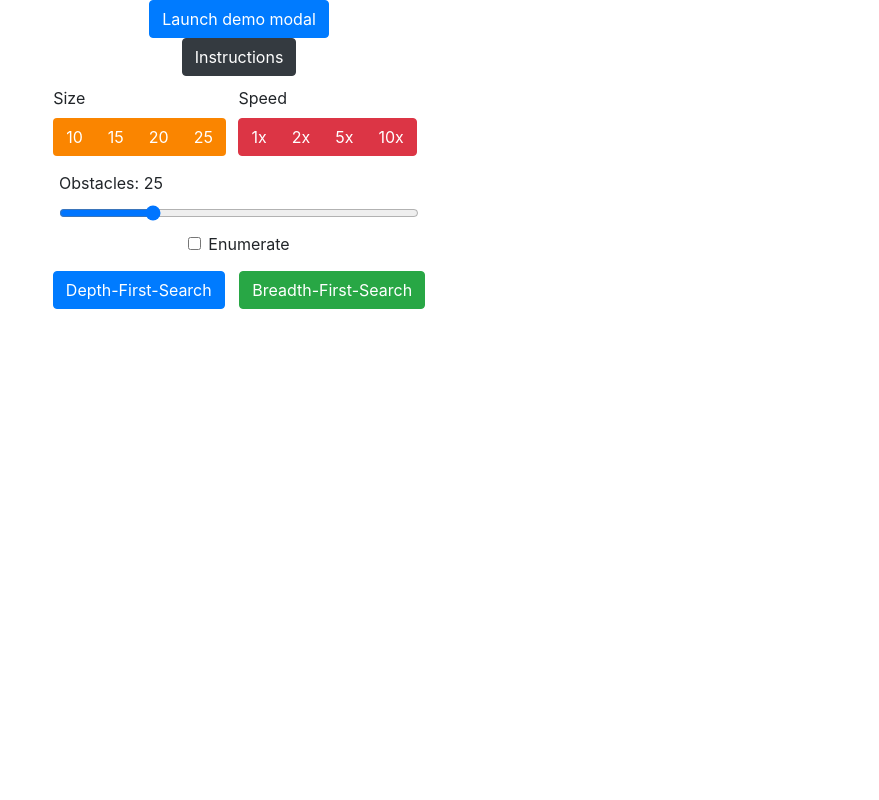
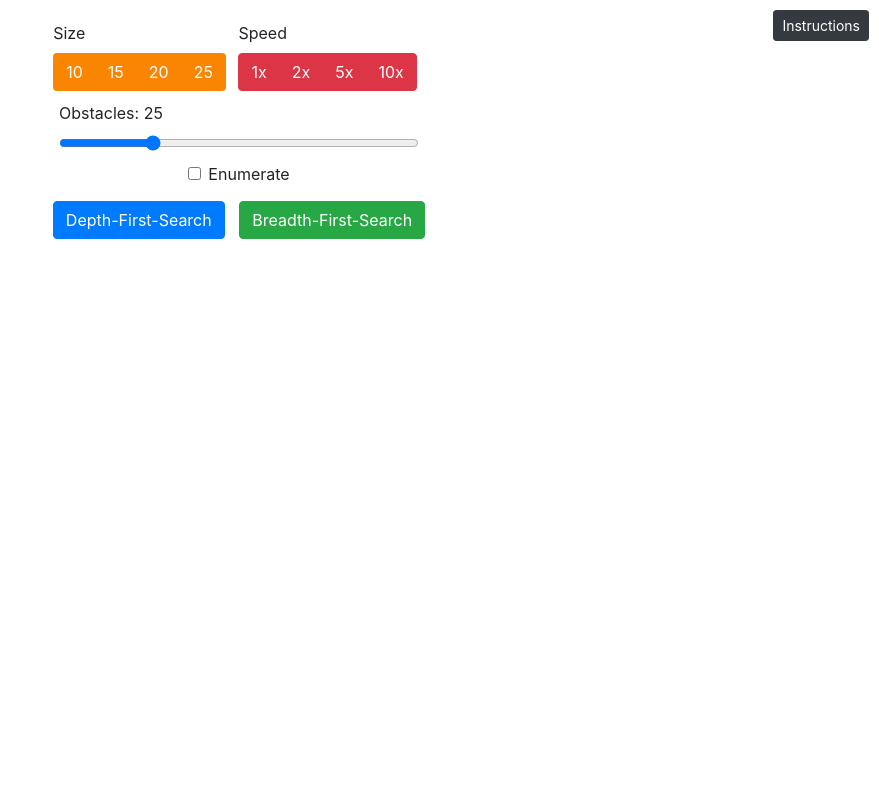
Before and after one commit to echoaj/MazeSolver, a PHP site: page / in a window 1280 px wide. Shown: the whole page, without its empty margins (401-1280 px from the left). Run offline with PHP 8.4, Linux system fonts and the light colour scheme; some libraries are stand-ins or nearby versions; some web fonts are replaced.

Commit message:
Completed instructions modal

```diff
--- a/home.html
+++ b/home.html
@@ -81,39 +81,42 @@
     </div>
 
 
-    <div class="app-container">
-        <!-- Button trigger modal -->
-        <button type="button" class="btn btn-primary" data-toggle="modal" data-target="#exampleModal">
-            Launch demo modal
-        </button>
 
-        <!-- Modal -->
-        <div class="modal fade" id="exampleModal" tabindex="-1" role="dialog" aria-labelledby="exampleModalLabel"
-            aria-hidden="true">
-            <div class="modal-dialog" role="document">
-                <div class="modal-content">
-                    <div class="modal-header">
-                        <h5 class="modal-title" id="exampleModalLabel">Modal title</h5>
-                        <button type="button" class="close" data-dismiss="modal" aria-label="Close">
-                            <span aria-hidden="true">&times;</span>
-                        </button>
-                    </div>
-                    <div class="modal-body">
-                        <h5>1) pick a size</h5>
-                        <h5>2) pick a speed</h5>
-                    </div>
-                    <div class="modal-footer">
-                        <button type="button" class="btn btn-secondary" data-dismiss="modal">Close</button>
-                        <button type="button" class="btn btn-primary">Save changes</button>
-                    </div>
+
+    <button id="instructions-button" type="button" class="btn btn-dark btn-sm" data-toggle="modal" data-target="#instructions">
+        Instructions
+    </button>
+
+    <div class="modal fade" id="instructions" tabindex="-1" role="dialog" aria-labelledby="instructionsLabel"
+        aria-hidden="true">
+        <div class="modal-dialog" role="document">
+            <div class="modal-content">
+                <div class="modal-body">
+                    <ol>
+                        <li>Pick a <b>size</b> for the dimention of your maze.</p>
+                        <li>Pick a <b>speed</b> for the path to be drawn.</p>
+                        <li>Pick the number of <b>obstacles</b> desired in the maze.</p>
+                        <li>Click on the <b>enumerate</b> checkbox to number each maze cell.</p>
+                        <li>Pick an algorithm to solve the maze.</p>
+                        <ul id="instructions-tabbed">
+                            <li><b>Depth-first-search</b> returns a solved path.</p>
+                            <li><b>Breadth-first-search</b> returns the shortest solved path.</p>
+                        </ul>
+                    </ol>
+                    <hr>
+                    <p><b>Note:</b> The maze is unsolvable if there are too many obstacles. To resolve this, simply
+                        select less obstacles using the range slider.</p>
                 </div>
+                <button style="margin: 0.2rem;" type="button" class="btn btn-secondary"
+                    data-dismiss="modal">Close</button>
             </div>
         </div>
+    </div>
+    <div class="app-container">
 
 
         <div class="dashboard">
 
-            <button class="btn btn-dark" id="instructions">Instructions</button>
 
             <div class="btnDash">
                 <div class="sizeDash">
--- a/page.js
+++ b/page.js
@@ -186,16 +186,4 @@ $(document).ready(function () {
             cellEnumeration();
         }
     });
-
-    $("#instructions").click(function () {
-        let manuel = "1) Choose a size dimension for your maze.\n";
-        manuel += "2) Choose a speed for the path to be drawn.\n";
-        manuel += "3) Choose the number of obstacles for you maze.\n";
-        manuel += "4) If you would like to number each cell of the maze select the enumerate check box\n";
-        manuel += "5) Choose an algorithm to solve the maze\n";
-        manuel += "     -Depth-first-search returns a path\n";
-        manuel += "     -Breadth-first-search returns the shortest path\n";
-        manuel += "     -The maze is unsolvable if there are too many obstacles.\n"
-        alert(manuel);
-    });
 });
--- a/style.css
+++ b/style.css
@@ -7,19 +7,35 @@ body {
     /* background-color: gray; */
     font-family: 'Orbitron', sans-serif;
     font-family: 'Saira', sans-serif;
+    padding-top: 1rem;
+}
+
+#instructions-button {
+    position: absolute;
+    right: 10px;
+    top: 10px;
 }
 
 #instructions {
+    text-align: left;
+}
 
+#instructions ol{
+    margin-left: 1rem;
+}
+
+#instructions-tabbed {
+    margin-left: 2rem;
 }
 
 .btnDash {
-    padding: 10px 0px;
+    padding: 10px auto;
 }
 
 .sizeDash, .speedDash {
     display: inline-block;
     text-align: left;
+    margin: 5px 0px;
 }
 
 .sizeDash label, .speedDash label {
@@ -129,6 +145,10 @@ button {
     #sizeBtns #speedBtns{
         width: 100%;
     }
+
+    #instructions li, p {
+        font-size: 14px;
+    }
 }
 
 /* Notification */
```
